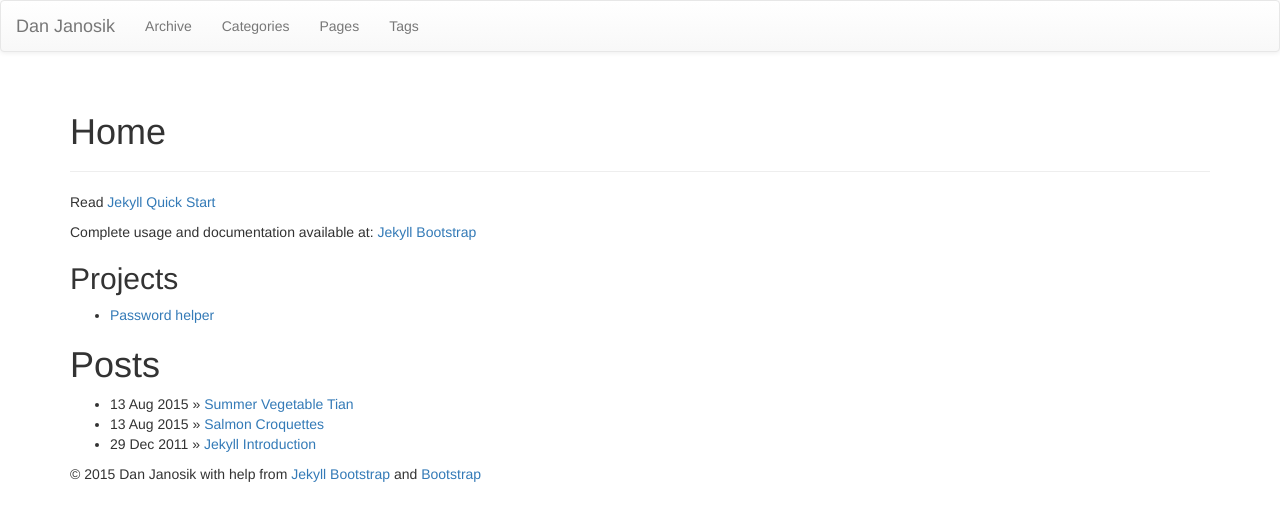
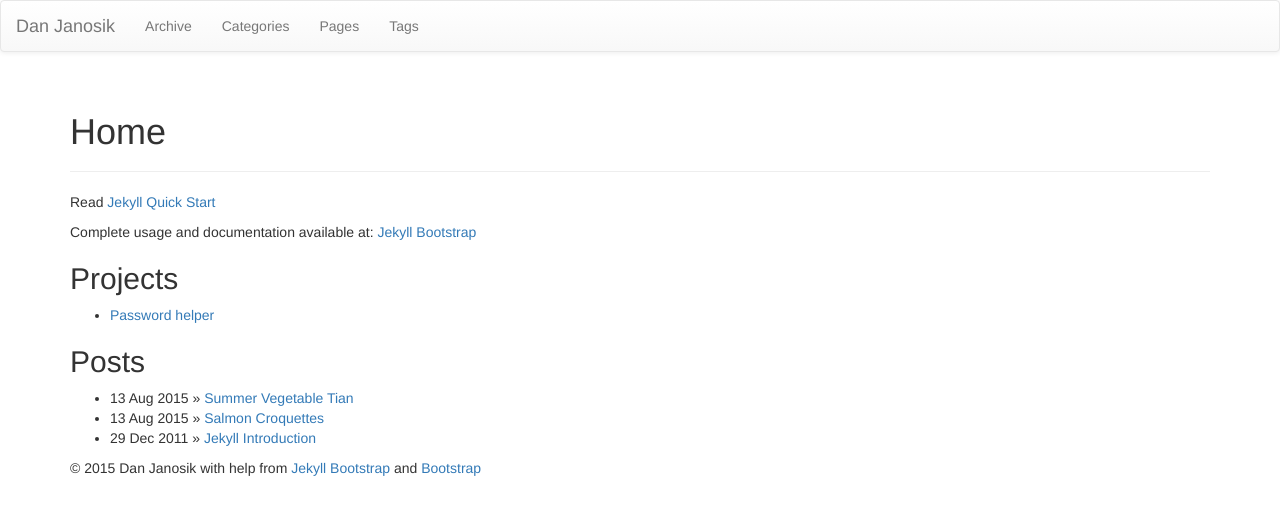
Before and after one commit to janoside/janoside.github.io, a Jekyll site: the page built from index.md, in a window 1280 px wide. Shown: the top 521 px of the page. Built offline with Jekyll 4.4.1, drawn with Linux system fonts in a browser that asks for light colours; nearby versions of some CDN libraries; library files that are not in the unit come from our copies.

```diff
--- a/index.md
+++ b/index.md
@@ -16,7 +16,7 @@ Complete usage and documentation available at: [Jekyll Bootstrap](http://jekyllb
 	</li>
 </ul>
 
-# Posts
+## Posts
 
 <ul class="posts">
   {% for post in site.posts %}
```
